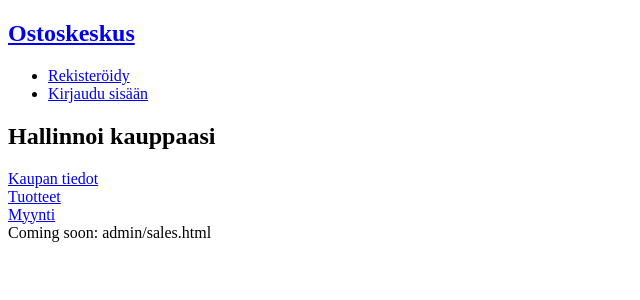
After one commit to Aurala/tsoha-harjoitustyo, a Flask app: template app/templates/admin/sales.html in a window 1280 px wide. The commit adds this page. Shown: the top 300 px of the page, without its empty margins (0-640 px from the left). Run offline with Flask 3, Linux system fonts and the light colour scheme; the template is opened without the code that fills it, so the values that code supplies are empty; some libraries are stand-ins or nearby versions.

Commit message:
Four blueprints (auth, admin, cart and ostoskeskus) in place, many blank pages but can now navigate across

```diff
--- a/app/auth.py
+++ b/app/auth.py
@@ -8,6 +8,17 @@ from email_validator import validate_email, EmailNotValidError
 from app.db import get_db
 
 bp = Blueprint("auth", __name__, url_prefix="/auth")
+
+
+def login_required(view):
+    @functools.wraps(view)
+    def wrapped_view(**kwargs):
+        if g.user is None:
+            return redirect(url_for('auth.login'))
+
+        return view(**kwargs)
+
+    return wrapped_view
 
 
 @bp.route("/register", methods=("GET", "POST"))
@@ -60,6 +71,7 @@ def register():
 
 
 @bp.route("/profile", methods=("GET", "POST"))
+@login_required
 def profile():
     return render_template("auth/profile.html")
 
@@ -108,14 +120,3 @@ def load_logged_in_user():
         g.user = get_db().execute(
             "SELECT * FROM Users WHERE user_id = ?", (user_id,)
         ).fetchone()
-
-
-def login_required(view):
-    @functools.wraps(view)
-    def wrapped_view(**kwargs):
-        if g.user is None:
-            return redirect(url_for('auth.login'))
-
-        return view(**kwargs)
-
-    return wrapped_view
--- /dev/null
+++ b/app/templates/admin/base.html
@@ -0,0 +1,10 @@
+{% extends 'base.html' %}
+
+{% block header %}
+  <h1>{% block title %} Hallinnoi kauppaasi {% endblock %}</h1>
+
+  <div class="tab"><a href="{{ url_for('admin.shop') }}">Kaupan tiedot</a></div>
+  <div class="tab"><a href="{{ url_for('admin.products') }}">Tuotteet</a></div>
+  <div class="tab"><a href="{{ url_for('admin.sales') }}">Myynti</a></div>
+
+  {% endblock %}
--- /dev/null
+++ b/app/templates/admin/sales.html
@@ -0,0 +1,7 @@
+{% extends 'admin/base.html' %}
+
+{% block content %}
+
+Coming soon: admin/sales.html
+
+{% endblock %}
--- a/app/templates/admin/shop.html
+++ b/app/templates/admin/shop.html
@@ -1,8 +1,4 @@
-{% extends 'base.html' %}
-
-{% block header %}
-  <h1>{% block title %}Hallinnoi kauppaasi{% endblock %}</h1>
-{% endblock %}
+{% extends 'admin/base.html' %}
 
 {% block content %}
   <form method="post">
--- a/app/templates/base.html
+++ b/app/templates/base.html
@@ -8,6 +8,7 @@
       <li><span>{{ g.user["firstname"] }}</span></li>
       <li><a class="action" href="{{ url_for('auth.profile') }}">Oma tili</a></li>
       <li><a class="action" href="{{ url_for('admin.shop') }}">Oma kauppa</a></li>
+      <li><a class="action" href="{{ url_for('cart.view') }}">Ostoskori</a></li>
       <li><a href="{{ url_for('auth.logout') }}">Kirjaudu ulos</a></li>
     {% else %}
       <li><a href="{{ url_for('auth.register') }}">Rekisteröidy</a></li>
```
Also changed, not shown: app/admin.py (+12 -0 lines), app/templates/admin/products.html (added, +7 -0 lines), app/templates/auth/profile.html (+7 -1 lines), app/templates/cart/view.html (+7 -1 lines).
